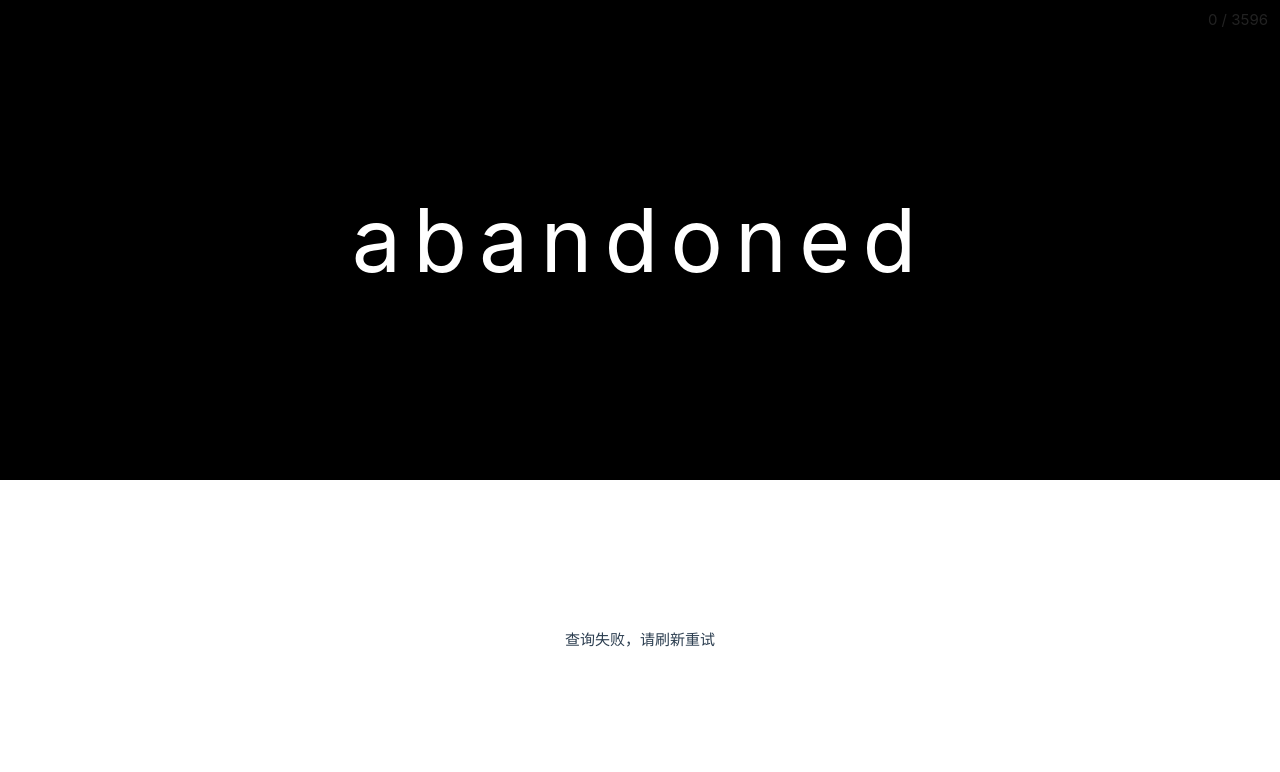
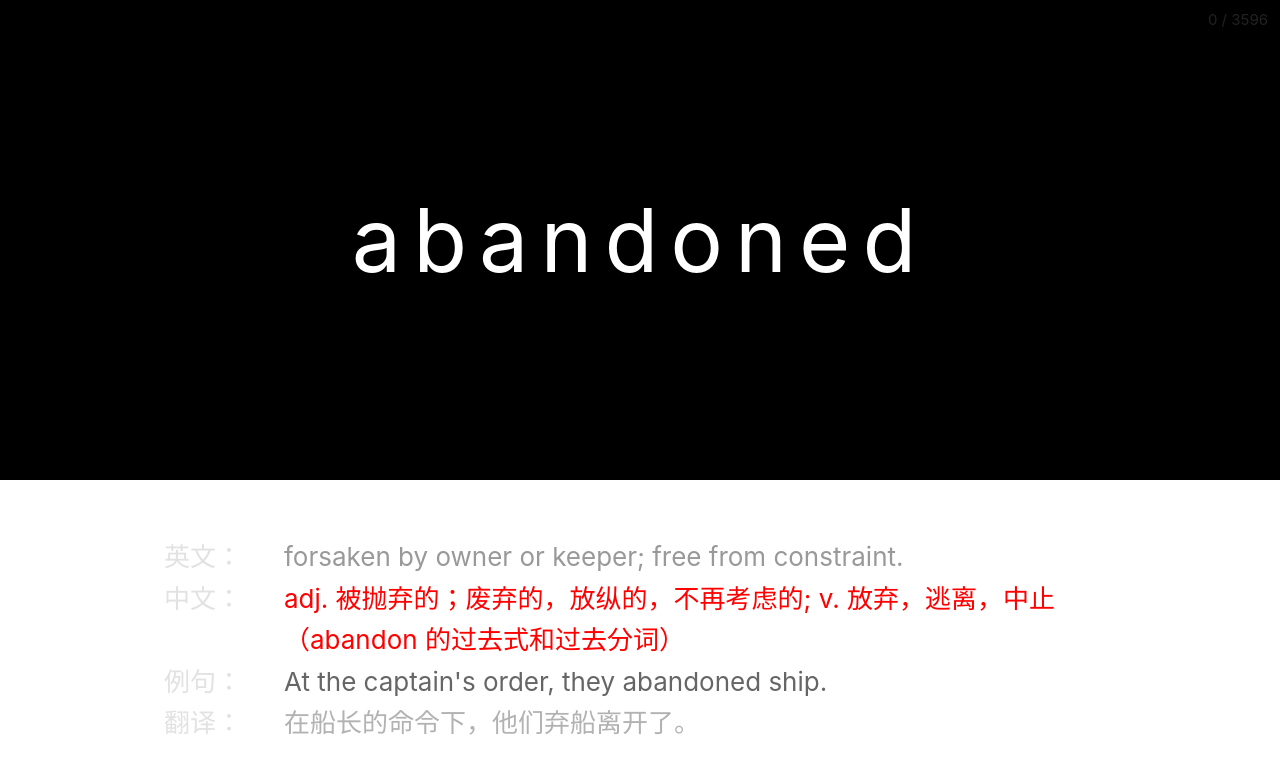
Before and after one commit to lixunchang/cet4-word-game, a Vue app: page /#/ in a window 1280 px wide. Shown: the top 772 px of the page. Built offline with nearby package versions, Linux system fonts and the light colour scheme; no server answers.

Commit message:
feat: 更新使用文档

```diff
--- a/index.html
+++ b/index.html
@@ -4,7 +4,7 @@
     <meta charset="UTF-8">
     <link rel="icon" href="/favicon.ico">
     <meta name="viewport" content="width=device-width, initial-scale=1.0">
-    <title>单词助手</title>
+    <title>单词陪练</title>
   </head>
   <body>
     <div id="app"></div>
--- a/src/views/HomeView.vue
+++ b/src/views/HomeView.vue
@@ -18,8 +18,15 @@ const state: any = reactive({
   current: 1,
   audioIndex: 0,
   explainStatus: '',
+  enterAudio: 'mean_en',//'sentence'
   explain: {
-
+    abandoned:{
+      mean_en: 'forsaken by owner or keeper; free from constraint.',
+      mean_cn: 'adj. 被抛弃的；废弃的，放纵的，不再考虑的; v. 放弃，逃离，中止（abandon 的过去式和过去分词）',
+      word_etyma: '',
+      sentence: `At the captain's order, they abandoned ship.`,
+      sentence_trans: '在船长的命令下，他们弃船离开了。'
+    }
   }
 })
 
@@ -39,22 +46,28 @@ const handleClickSentence=(sentence: string)=>{
 
 
 const handleKeyPress = (event:any) => {
-  // if(!state.currentWord){
-  //   //state.audioIndex>=0
-  //   return;
-  // }
+  if(event.altKey||event.ctrlKey||event.metaKey){
+    return;
+  }
   let audio:any;
-  if(['ArrowRight','ArrowUp'].includes(event.key)){
+  if(['ArrowRight','Enter'].includes(event.key)){
     state.current++;
-    state.audioIndex = 0
+    state.audioIndex = 0;
+    state.enterAudio = 'meau_en';
     localStorage.setItem('current_index', state.current);
-  }else if(['ArrowLeft','ArrowDown'].includes(event.key)){
+  }else if(['ArrowLeft'].includes(event.key)){
     if(state.current>0){
       state.current--;
       state.audioIndex = 0;
+      state.enterAudio = 'meau_en';
       localStorage.setItem('current_index', state.current);
     }else{
       ElMessage.error('已经是第一个了');
+    }
+  }else if(['ArrowUp', 'ArrowDown', 'Shift'].includes(event.key)){
+    if(currentExplain.value?.[state.enterAudio]){
+      audio = new Audio(`https://dict.youdao.com/dictvoice?type=0&audio=${currentExplain.value[state.enterAudio]}`);
+      state.enterAudio = state.enterAudio === 'mean_en'?'sentence':'mean_en';
     }
   }else if (event.key === ' ') {
     audio = new Audio(`https://dict.youdao.com/dictvoice?type=0&audio=${currentWord.value}`);
@@ -109,7 +122,9 @@ watch(state.current,(val:number)=>{
 })
 
 watch(currentWord, (newWord: string)=>{
-  console.log('newWord', newWord)
+  if(state.explain[newWord]){
+    return;
+  }
   const wordJson = localStorage.getItem(newWord);
   if(wordJson){
     state.explain[newWord] = JSON.parse(wordJson);
@@ -118,7 +133,8 @@ watch(currentWord, (newWord: string)=>{
   state.explainStatus = 'loading';
   const loadingInstance = ElLoading.service({
     target: '.explain_status',
-    text: '这个单词你认识吗...'
+    text: '这个单词几个意思...',
+    fullscreen: false
   })
   DictionaryService.getWordMean(newWord).then(({data}:any)=>{
     state.explain[newWord] = data;
@@ -157,11 +173,11 @@ const handleReload=()=>{
     </div>
     <div class="explain_status">
       <div class="explain" v-if="currentExplain">
-        <p style="color:#999;cursor:pointer;" @click="handleClickSentence(currentExplain.mean_en)">
+        <p v-if="currentExplain.mean_en" style="color:#999;cursor:pointer;" @click="handleClickSentence(currentExplain.mean_en)">
           <label>英文：</label>
           <span style="flex:1;" class="ellipsis_word">{{currentExplain.mean_en}}</span>
         </p>
-        <p class="chinese">
+        <p v-if="currentExplain.mean_cn" class="chinese">
           <label>中文：</label>
           <span style="flex:1;text-align:left;color:red;font-weight: bold;">
             <span style="flex:1;">{{currentExplain.mean_cn}}</span>
@@ -171,11 +187,11 @@ const handleReload=()=>{
           <label>词根：</label>
           <span style="flex:1;color:#555;">{{currentExplain.word_etyma}}</span>
         </p>
-        <p @click="handleClickSentence(currentExplain.sentence)" style="cursor: pointer;">
+        <p v-if="currentExplain.sentence" @click="handleClickSentence(currentExplain.sentence)" style="cursor: pointer;">
           <label>例句：</label>
           <span style="flex:1;color:#666;">{{currentExplain.sentence}}</span>
         </p>
-        <p>
+        <p v-if="currentExplain.sentence_trans">
           <label>翻译：</label>
           <span style="flex:1;text-align:left;color:#b2b2b2;">{{currentExplain.sentence_trans}}</span>
         </p>
```
